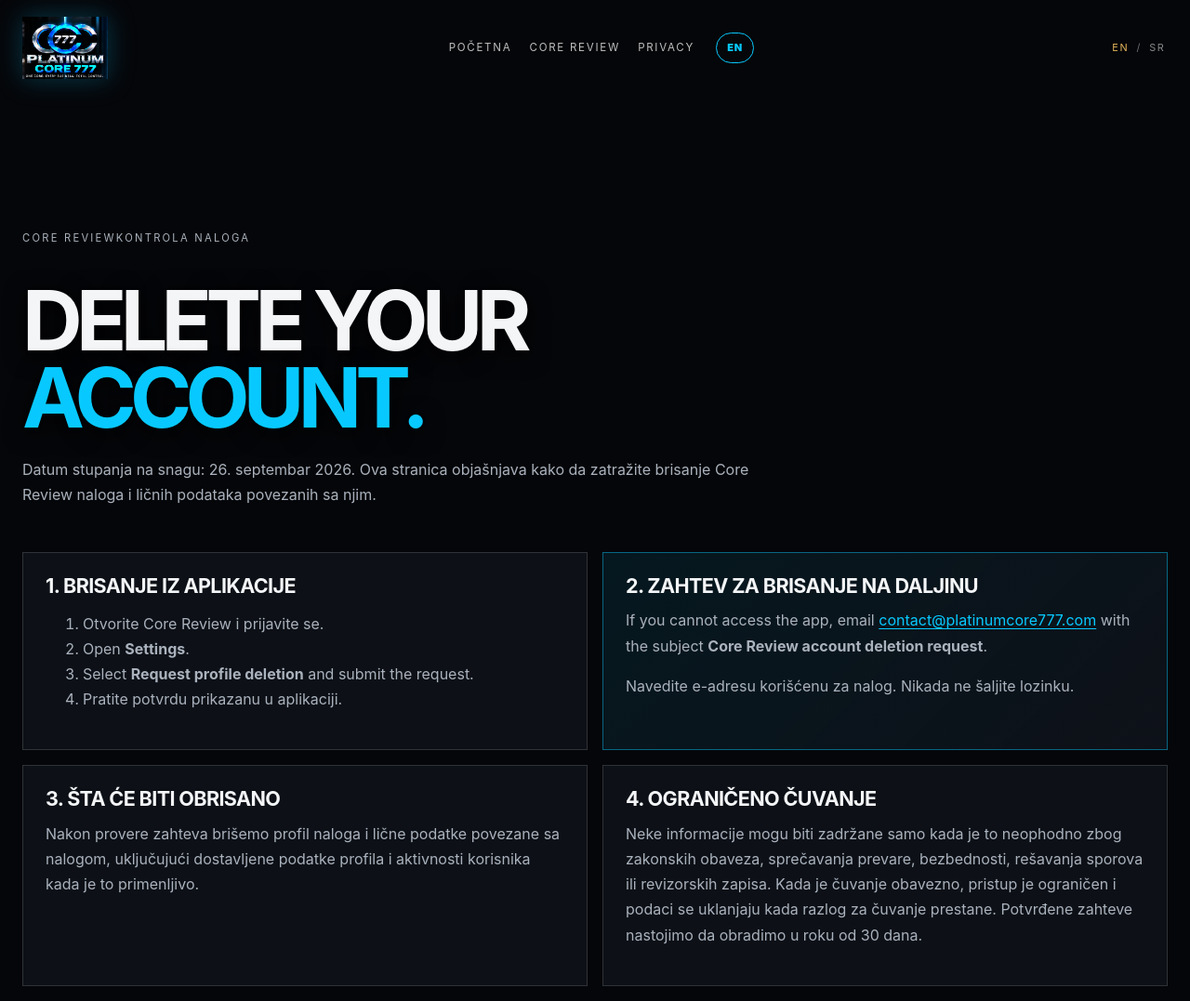
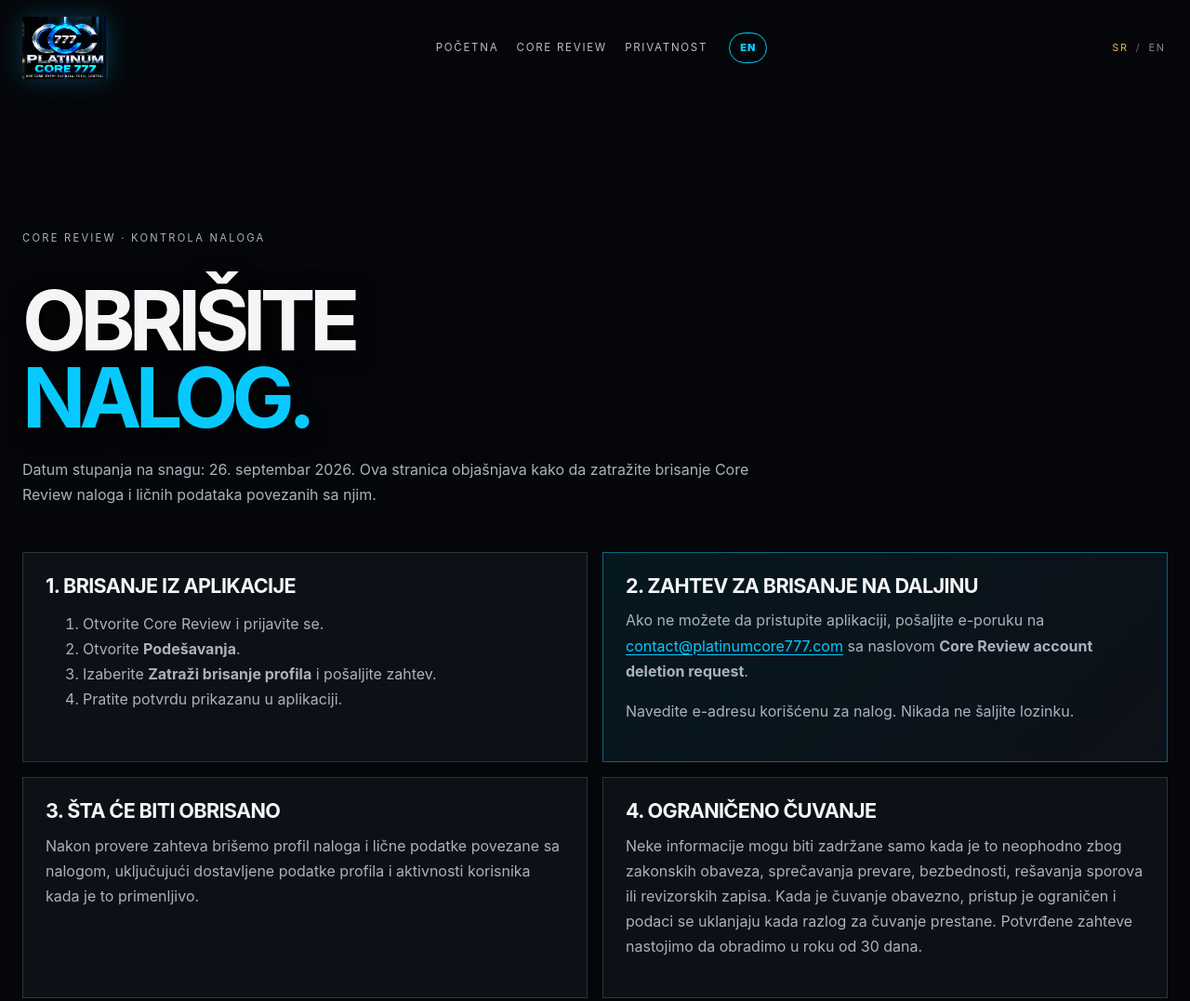
Before and after one commit to platinumcarwash30-del/PLATINUM-CORE-777, a plain HTML site: page delete-account.html in a window 1280 px wide. Shown: the top 1077 px of the page at 93% size. Drawn offline with Linux system fonts and the light colour scheme.

Commit message:
Audit and fix site language, SEO and journal content

```diff
--- a/delete-account.html
+++ b/delete-account.html
@@ -3,7 +3,7 @@
   <head>
     <meta charset="UTF-8" />
     <meta name="viewport" content="width=device-width, initial-scale=1.0" />
-    <meta name="description" content="Request deletion of a Core Review account and associated personal data." />
+    <meta name="description" content="Uputstvo za zahtev za brisanje Core Review naloga i povezanih ličnih podataka." />
     <link rel="canonical" href="https://platinumcore777.com/delete-account.html" />
 <link rel="alternate" hreflang="sr" href="https://platinumcore777.com/delete-account.html">
 <link rel="alternate" hreflang="en" href="https://platinumcore777.com/en/delete-account.html">
@@ -38,17 +38,17 @@
       <nav class="site-nav seo-page__nav" aria-label="Page navigation">
         <a href="index.html">Početna</a>
         <a href="core-review.html">Core Review</a>
-        <a href="privacy-policy.html">Privacy</a>
+        <a href="privacy-policy.html">Privatnost</a>
       <a class="lang-switch" href="en/delete-account.html" aria-label="English version">EN</a></nav>
       <div class="language-switch seo-page__language" role="group" aria-label="Language">
-        <span class="language-button is-active">EN</span><span aria-hidden="true">/</span><span class="language-button">SR</span>
+        <span class="language-button is-active">SR</span><span aria-hidden="true">/</span><span class="language-button">EN</span>
       </div>
     </header>
 
     <main class="delete-page section-shell">
       <div class="delete-intro">
-        <p class="section-kicker">CORE REVIEWKONTROLA NALOGA</p>
-        <h1>Delete your<br /><span>account.</span></h1>
+        <p class="section-kicker">CORE REVIEW · KONTROLA NALOGA</p>
+        <h1>Obrišite<br /><span>nalog.</span></h1>
         <p>Datum stupanja na snagu: 26. septembar 2026. Ova stranica objašnjava kako da zatražite brisanje Core Review naloga i ličnih podataka povezanih sa njim.</p>
       </div>
 
@@ -57,15 +57,15 @@
           <h2>1. Brisanje iz aplikacije</h2>
           <ol>
             <li>Otvorite Core Review i prijavite se.</li>
-            <li>Open <strong>Settings</strong>.</li>
-            <li>Select <strong>Request profile deletion</strong> and submit the request.</li>
+            <li>Otvorite <strong>Podešavanja</strong>.</li>
+            <li>Izaberite <strong>Zatraži brisanje profila</strong> i pošaljite zahtev.</li>
             <li>Pratite potvrdu prikazanu u aplikaciji.</li>
           </ol>
         </section>
 
         <section class="delete-card delete-contact">
           <h2>2. Zahtev za brisanje na daljinu</h2>
-          <p>If you cannot access the app, email <a href="mailto:contact@platinumcore777.com?subject=Core%20Review%20account%20deletion%20request">contact@platinumcore777.com</a> with the subject <strong>Core Review account deletion request</strong>.</p>
+          <p>Ako ne možete da pristupite aplikaciji, pošaljite e-poruku na <a href="mailto:contact@platinumcore777.com?subject=Core%20Review%20account%20deletion%20request">contact@platinumcore777.com</a> sa naslovom <strong>Core Review account deletion request</strong>.</p>
           <p>Navedite e-adresu korišćenu za nalog. Nikada ne šaljite lozinku.</p>
         </section>
 
@@ -81,7 +81,7 @@
 
         <section class="delete-card">
           <h2>5. Više informacija</h2>
-          <p>For details about information handled by Core Review, read the <a href="privacy-policy.html">Politika privatnosti</a>. Core Review is developed by Marko Ćuća as part of PLATINUM CORE 777.</p>
+          <p>Za detalje o podacima koje Core Review obrađuje pročitajte <a href="privacy-policy.html">Politiku privatnosti</a>. Core Review razvija Marko Ćuća u okviru sistema PLATINUM CORE 777.</p>
         </section>
       </div>
 
```
